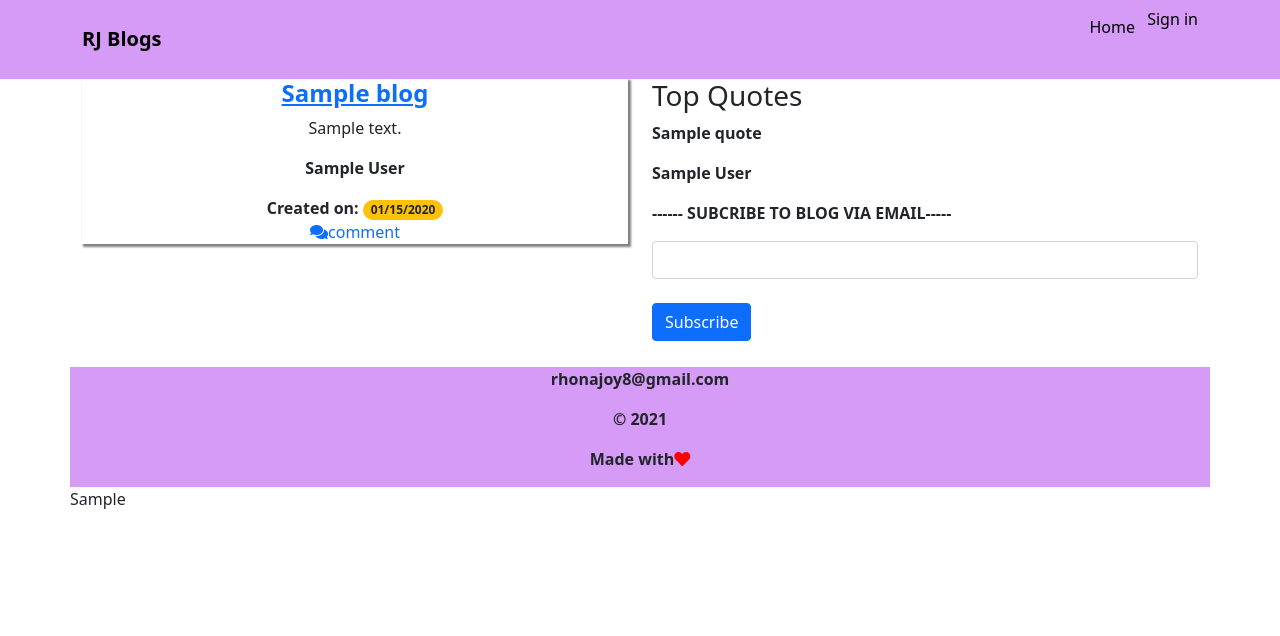
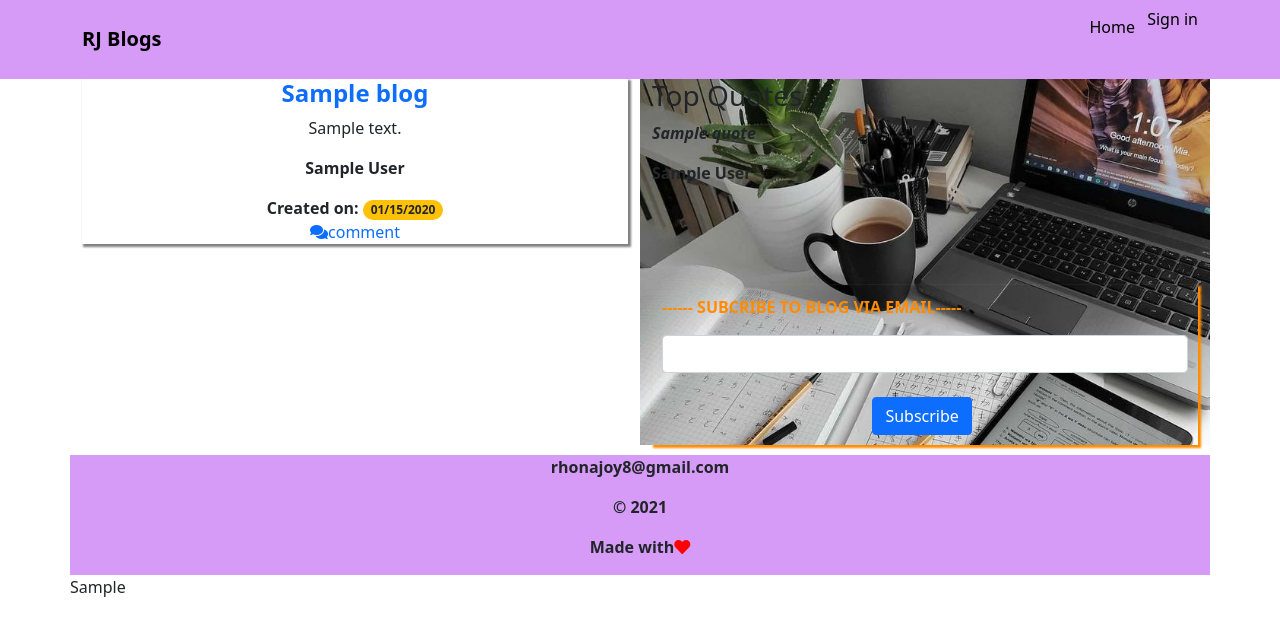
Before and after one commit to RhonaJoyKe/RJ-Blogs, a Flask app: template app/templates/index.html in a window 1280 px wide. Shown: the part 25-661 px from the top of the page. Run offline with Flask 2, Linux system fonts and the light colour scheme; the template is opened without the code that fills it: most values are stand-ins (such as "Sample title", 1, 10 or a date in 2020); data that the repository does not hold is empty; some libraries are stand-ins or nearby versions.

Commit message:
adds background image

```diff
--- a/app/static/css/index.css
+++ b/app/static/css/index.css
@@ -1,14 +1,19 @@
 
 #quotes{
     background-image: url('../img/bg.jpeg');
-    background-size: contain;
+    background-size: cover;
     background-repeat: no-repeat;
     background-position: center;
+    background-color: transparent;
 }
 #arsub{
     box-shadow: 2px 2px 2px 1px grey;
 }
-
+.sub{
+    margin-top: 100px;
+    box-shadow: 2px 2px 2px 1px darkorange;
+    padding: 10px;
+}
 #display1{
     background-color:#9896f1 ;
 }
@@ -26,8 +31,11 @@ color:black;
 }
 .panel-text a {
     text-decoration: none;
+}
+.panel-heading a {
+    text-decoration: none;
+}
 
-}
 input[type=submit]{
  float: center;
 }
@@ -42,6 +50,9 @@ input[type=submit]{
     margin-top: 10px;
     box-shadow: 2px 2px 2px 1px grey;
 
+}
+button[type=submit]{
+    margin-left: 40%;
 }
 
 .btn-default,
--- a/app/templates/index.html
+++ b/app/templates/index.html
@@ -27,13 +27,15 @@
       {% endfor %}
     </div>
 
-  <div class="col-md-6" id=>
+  <div class="col-md-6" id="quotes">
     <h3 id="head"> Top Quotes</h3>
-    <p style="font-weight: 600;"> <strong>{{ quote.quote}}</strong> </p>
+    <p style="font-weight: 600;"> <i>{{ quote.quote}}</i> </p>
         <p style="font-weight: 400;"> <strong>{{ quote.author}}</strong> </p>
-        <p> <b>------ SUBCRIBE TO BLOG VIA EMAIL-----</b></p>
+        <div class="sub">
+        <p style="color: darkorange;"> <b>------ SUBCRIBE TO BLOG VIA EMAIL-----</b></p>
+
         <form>
-          <div class="mb-3">
+
           <input type="email" class="form-control" id="exampleInputEmail1" aria-describedby="emailHelp"><br>
           <button type="submit" class="btn btn-primary">Subscribe</button>
           <div>
```
